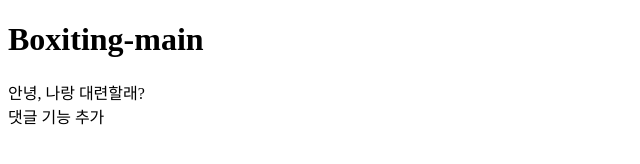
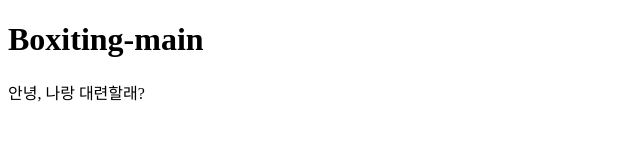
Before and after one commit to MJ-Dev92/boxiting, a plain HTML site: page index.html in a window 1280 px wide. Shown: the whole page, without its empty margins (0-640 px from the left). Drawn offline with Linux system fonts and the light colour scheme.

Commit message:
Revert "댓글 기능 추가"
This reverts commit 196271fa1a23e0b760e598ef94f753422421f684.

```diff
--- a/index.html
+++ b/index.html
@@ -9,6 +9,5 @@
 <body>
     <h1>Boxiting-main</h1>
     <div>안녕, 나랑 대련할래?</div>
-    <div>댓글 기능 추가</div>
 </body>
 </html>
```
